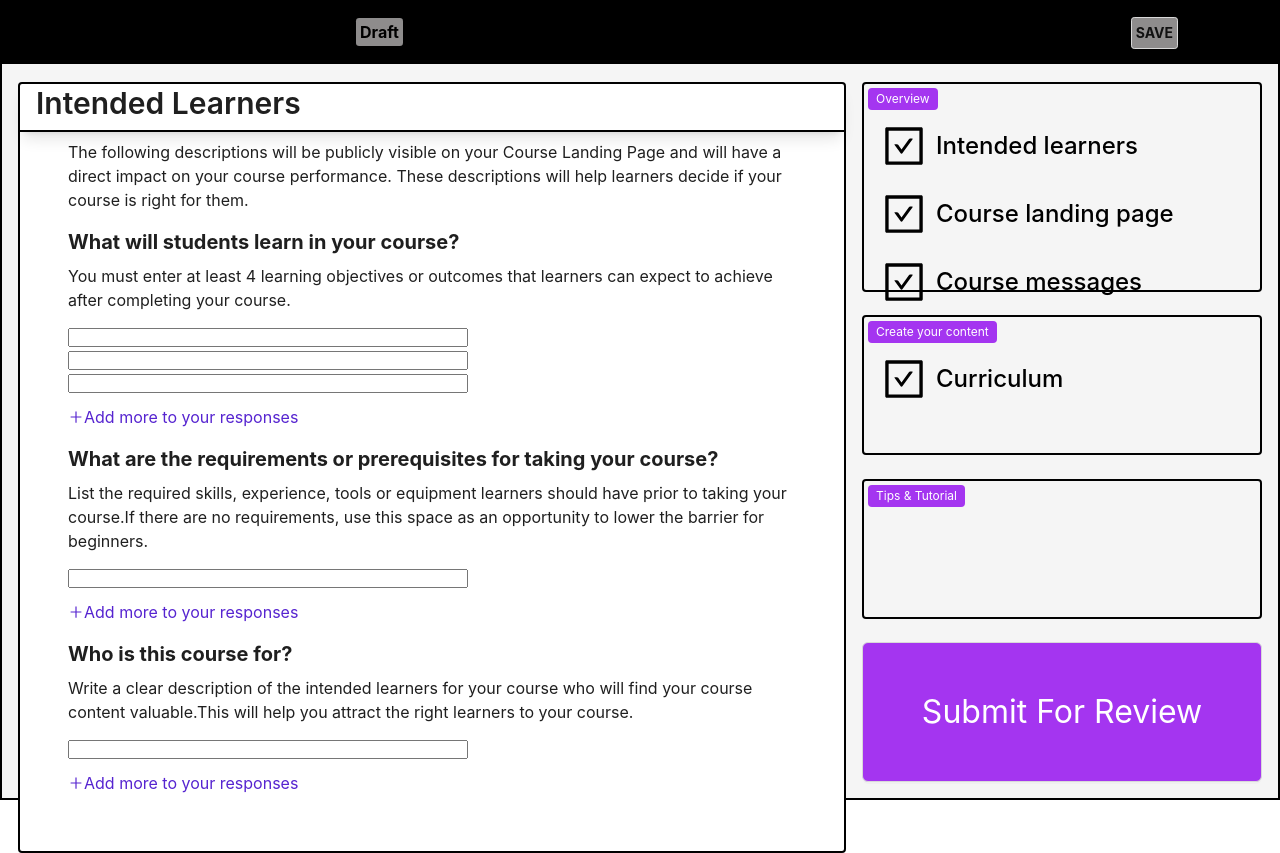
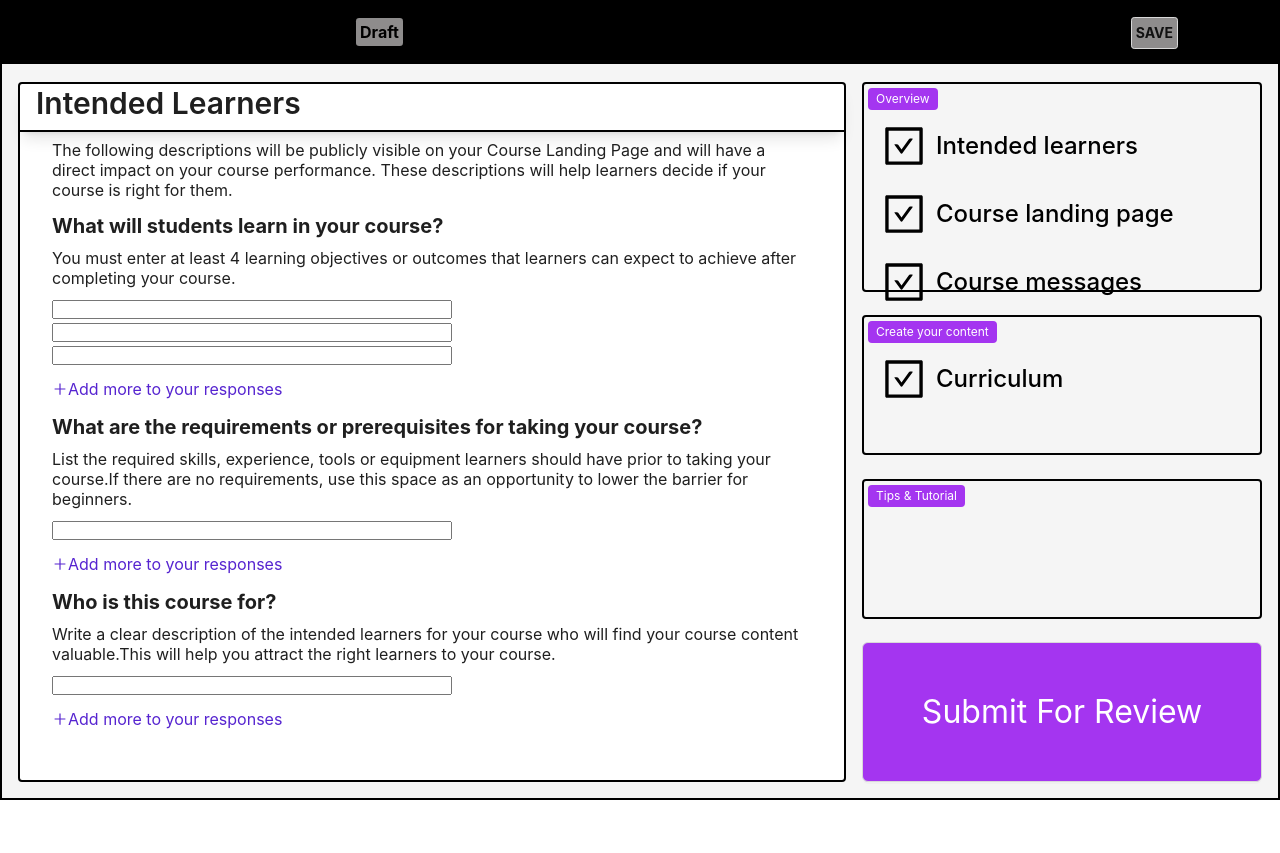
Before and after one commit to timber2k/erp-fe-frames, a React (Vite) app: page /intended-learners in a window 1280 px wide. After the commit the page ends 800 px from the top, so only its background shows below. Built offline with nearby package versions, Linux system fonts and the light colour scheme.

Commit message:
fix responsive for text

```diff
--- a/src/pages/intended-learners/content/index.tsx
+++ b/src/pages/intended-learners/content/index.tsx
@@ -90,11 +90,19 @@ const Content = styled(Layout.Content)`
     margin-bottom: 1rem;
   }
   @media (min-width: 992px) {
+    padding: 0 2rem;
+    padding-bottom: 1.5rem;
+    div {
+      margin-bottom: 0.75rem;
+      margin-top: 0.5rem;
+    }
+  }
+  @media (min-width: 1600px) {
     padding: 0 3rem;
     padding-bottom: 2.5rem;
     div {
-      margin-bottom: 1rem;
-      margin-top: 0.5rem;
+      margin-bottom: 1.5rem;
+      margin-top: 1rem;
     }
   }
 `;
@@ -104,6 +112,10 @@ const Paragraph = styled(Typography.Paragraph)`
   line-height: 1.25rem;
   @media (min-width: 992px) {
     font-size: 1rem;
+    line-height: 1.25rem;
+  }
+  @media (min-width: 1368px) {
+    font-size: 1.25rem;
     line-height: 1.5rem;
   }
 `;
```
